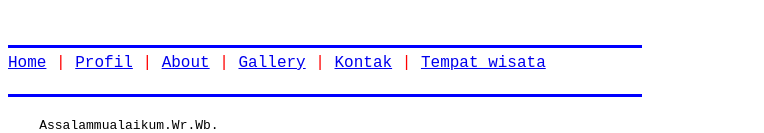
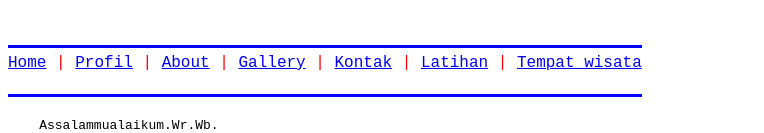
Before and after one commit to nuryadiahmad191/nuryadiahmad.github.io, a plain HTML site: page index.html in a window 1280 px wide. Shown: the top 133 px of the page, without its empty margins (0-764 px from the left). Drawn offline with Linux system fonts and the light colour scheme.

Commit message:
Update index.html

```diff
--- a/index.html
+++ b/index.html
@@ -1,5 +1,5 @@
 <pre>
-    <hr color="blue" size=3 width=50% align="left"><font size= 4 color="red"><a href="home.html">Home</a> | <a href="profil.html">Profil</a> | <a href="about.html">About</a> | <a href="galery.html">Gallery</a> | <a href="kontak.html">Kontak</a> | <a href="destinasiwisata.html">Tempat wisata</a></font>
+    <hr color="blue" size=3 width=50% align="left"><font size= 4 color="red"><a href="home.html">Home</a> | <a href="profil.html">Profil</a> | <a href="about.html">About</a> | <a href="galery.html">Gallery</a> | <a href="kontak.html">Kontak</a> | <a href="latihan.html">Latihan</a> | <a href="destinasiwisata.html">Tempat wisata</a></font>
     <hr color="blue" size=3 width=50% align="left">
     <font size=3>Assalammualaikum.Wr.Wb.
     Apakabar semua. Salam kenal ini adalah web perdanaku. Web ini berisi informasi tentang
```
